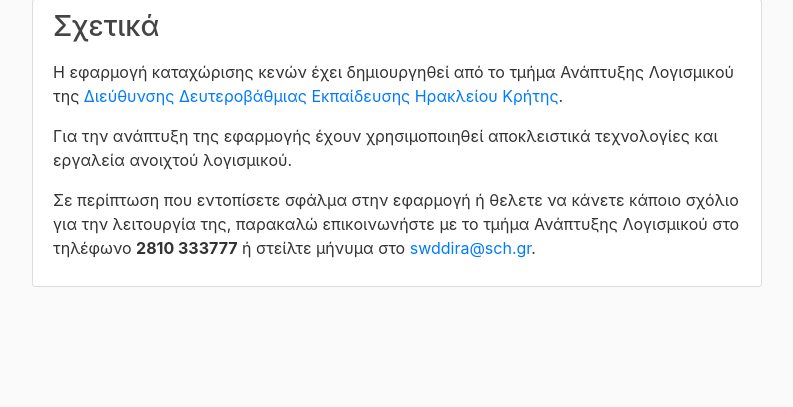
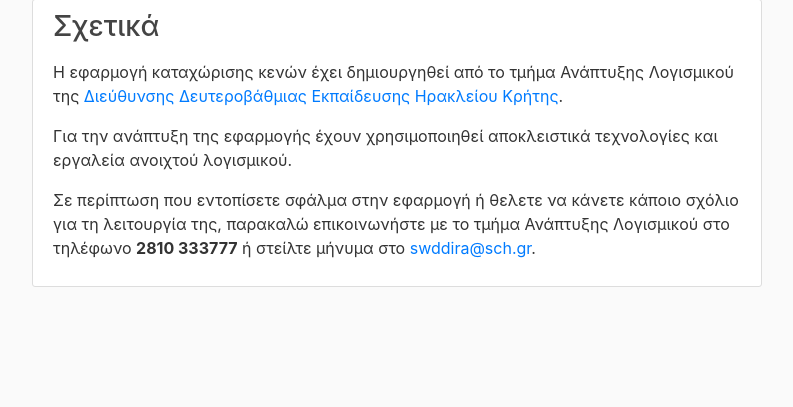
Before and after one commit to dideher/vacancies, a Django app: page /about/ in a window 1280 px wide. Shown: the part 81-488 px from the top of the page, without its empty margins (53-846 px from the left). Run offline with Django 3.2, Linux system fonts and the light colour scheme; some libraries are stand-ins or nearby versions.

Commit message:
fixed a grammar typo in about.html

```diff
--- a/app/main_app/templates/main_app/about.html
+++ b/app/main_app/templates/main_app/about.html
@@ -14,7 +14,7 @@
             </p>
             <p>
                 Σε περίπτωση που εντοπίσετε σφάλμα στην εφαρμογή ή θελετε να κάνετε κάποιο σχόλιο
-                για την λειτουργία της, παρακαλώ επικοινωνήστε με το τμήμα Ανάπτυξης Λογισμικού
+                για τη λειτουργία της, παρακαλώ επικοινωνήστε με το τμήμα Ανάπτυξης Λογισμικού
                 στο τηλέφωνο <strong>2810 333777</strong> ή στείλτε μήνυμα στο
                 <a href="mailto:swdd@ira.sch.gr">swddira@sch.gr</a>.
             </p>
```
